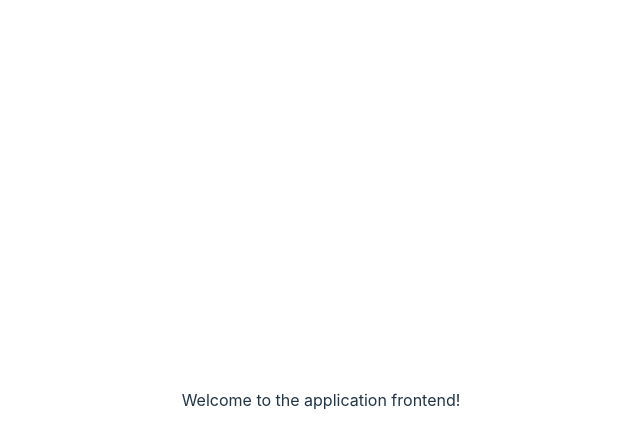
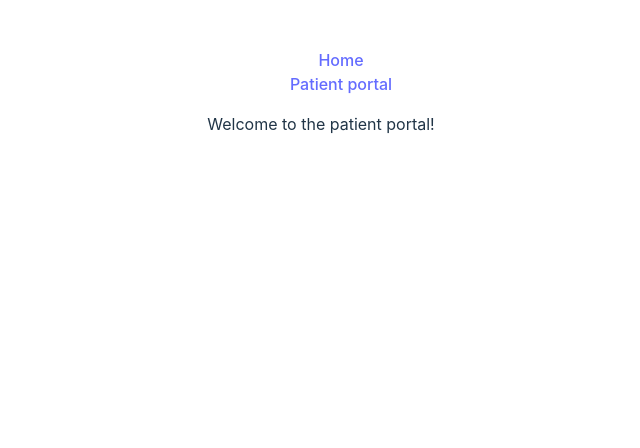
Before and after one commit to AntonBobylev/react-portals, a React (Vite) app in the folder application/: page /patient_portal in a window 1280 px wide. Shown: the top 448 px of the page, without its empty margins (319-959 px from the left). Built offline with nearby package versions, Linux system fonts and the light colour scheme.

Commit message:
simple routing added

```diff
--- a/application/src/App.css
+++ b/application/src/App.css
@@ -4,41 +4,3 @@
     padding: 2rem;
     text-align: center;
 }
-
-.logo {
-    height: 6em;
-    padding: 1.5em;
-    will-change: filter;
-    transition: filter 300ms;
-}
-
-.logo:hover {
-    filter: drop-shadow(0 0 2em #646cffaa);
-}
-
-.logo.react:hover {
-    filter: drop-shadow(0 0 2em #61dafbaa);
-}
-
-@keyframes logo-spin {
-    from {
-        transform: rotate(0deg);
-    }
-    to {
-        transform: rotate(360deg);
-    }
-}
-
-@media (prefers-reduced-motion: no-preference) {
-    a:nth-of-type(2) .logo {
-        animation: logo-spin infinite 20s linear;
-    }
-}
-
-.card {
-    padding: 2em;
-}
-
-.read-the-docs {
-    color: #888;
-}
--- /dev/null
+++ b/application/src/error-page.tsx
@@ -0,0 +1,17 @@
+import { useRouteError } from "react-router-dom";
+
+export default function ErrorPage() {
+    const error = useRouteError();
+    console.error(error);
+
+    return (
+        <div id="error-page">
+            <h1>Oops!</h1>
+            <p>Sorry, an unexpected error has occurred:</p>
+            <p>
+                <i>{error.statusText || error.message}</i>
+            </p>
+            <a href="/">Go to home page</a>
+        </div>
+    );
+}
--- a/application/src/index.css
+++ b/application/src/index.css
@@ -1,3 +1,10 @@
+#root {
+    max-width: 1280px;
+    margin: 0 auto;
+    padding: 2rem;
+    text-align: center;
+}
+
 :root {
     font-family: Inter, system-ui, Avenir, Helvetica, Arial, sans-serif;
     line-height: 1.5;
@@ -26,7 +33,6 @@ a:hover {
 body {
     margin: 0;
     display: flex;
-    place-items: center;
     min-width: 320px;
     min-height: 100vh;
 }
--- a/application/src/main.tsx
+++ b/application/src/main.tsx
@@ -1,10 +1,29 @@
-import React from 'react'
-import ReactDOM from 'react-dom/client'
-import App from './App.tsx'
-import './index.css'
+import React from 'react';
+import ReactDOM from 'react-dom/client';
+
+import {
+    createBrowserRouter,
+    RouterProvider
+} from 'react-router-dom';
+
+import './index.css';
+
+import PatientPortal from './references/patient_portal/PatientPortal.tsx';
+import Root from './routes/root.tsx';
+import ErrorPage from './error-page';
+
+const router = createBrowserRouter([{
+    path: '/',
+    element: <Root/>,
+    errorElement: <ErrorPage/>,
+    children: [{
+        path: 'patient_portal',
+        element: <PatientPortal/>
+    }]
+}]);
 
 ReactDOM.createRoot(document.getElementById('root')!).render(
     <React.StrictMode>
-        <App/>
+        <RouterProvider router={router}/>
     </React.StrictMode>,
 )
--- /dev/null
+++ b/application/src/references/patient_portal/PatientPortal.tsx
@@ -0,0 +1,7 @@
+export default function PatientPortal() {
+    return (
+        <>
+            <div>Welcome to the patient portal!</div>
+        </>
+    )
+};
--- /dev/null
+++ b/application/src/routes/root.css
@@ -0,0 +1,3 @@
+ul {
+    list-style-type: none;
+}
--- /dev/null
+++ b/application/src/routes/root.tsx
@@ -0,0 +1,22 @@
+import {Link, Outlet} from "react-router-dom";
+import './root.css';
+
+export default function Root() {
+    return (
+        <div id="sidebar">
+            <nav>
+                <ul>
+                    <li>
+                        <Link to='/'>Home</Link>
+                    </li>
+                    <li>
+                        <Link to='/patient_portal'>Patient portal</Link>
+                    </li>
+                </ul>
+            </nav>
+            <div id="detail">
+                <Outlet/>
+            </div>
+        </div>
+    );
+}
```
